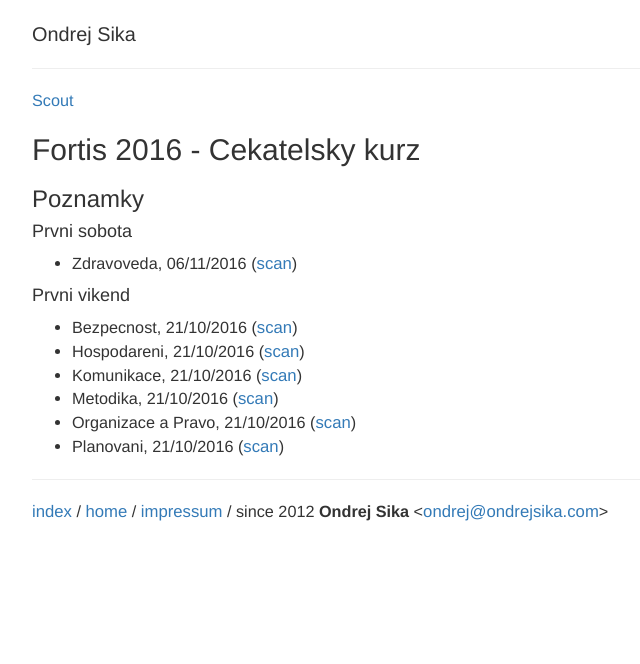
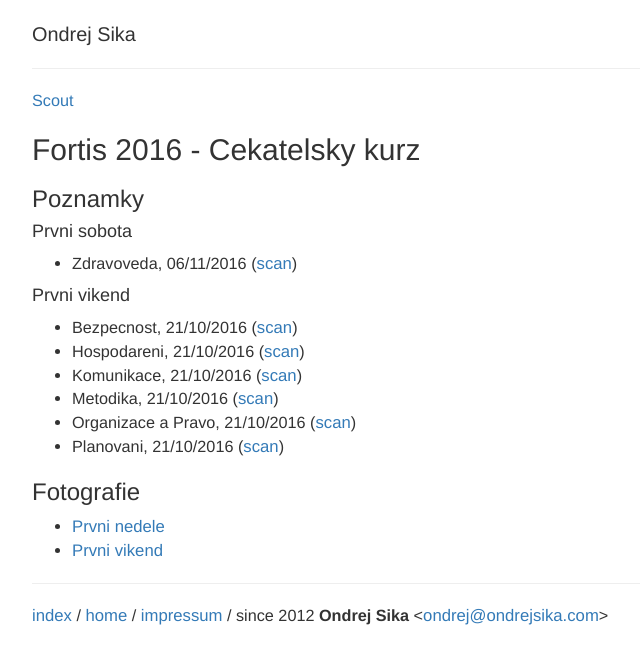
Before and after one commit to ondrejsika/ondrejsika.com, a Jekyll site: the page built from edu/scout/fortis-2016/index.md, in a window 1280 px wide. Shown: the top 664 px of the page, without its empty margins (233-873 px from the left). Built offline with Jekyll 4.4.1, drawn with Linux system fonts in a browser that asks for light colours; comment, search, counter and statistics services are not loaded.

Commit message:
fortis - add photos to notes page (edu)

```diff
--- a/edu/scout/fortis-2016/index.md
+++ b/edu/scout/fortis-2016/index.md
@@ -21,3 +21,8 @@
 * Metodika, 21/10/2016 ([scan](http://notes.drive.ondrejsika.com/scout/fortis-2016/metodika-1.pdf))
 * Organizace a Pravo, 21/10/2016 ([scan](http://notes.drive.ondrejsika.com/scout/fortis-2016/organizace-pravo-1.pdf))
 * Planovani, 21/10/2016 ([scan](http://notes.drive.ondrejsika.com/scout/fortis-2016/planovani-1.pdf))
+
+### Fotografie
+
+- [Prvni nedele](https://www.flickr.com/photos/ondrejsika/sets/72157675073888570)
+- [Prvni vikend](https://www.flickr.com/photos/ondrejsika/sets/72157675073640380)
```
